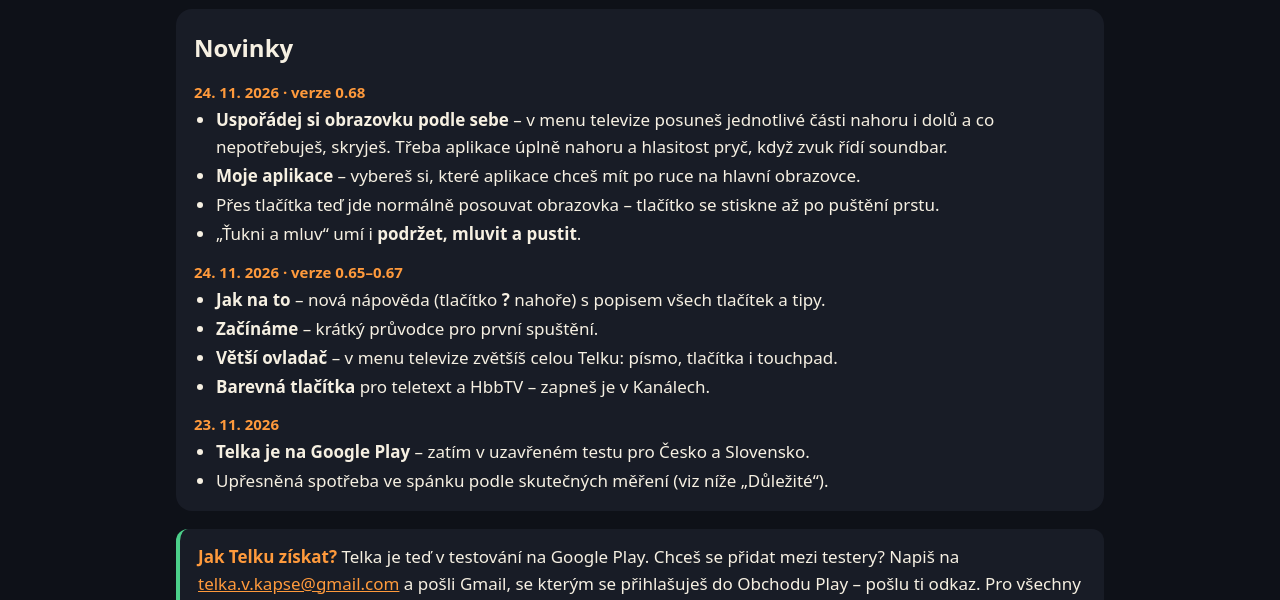
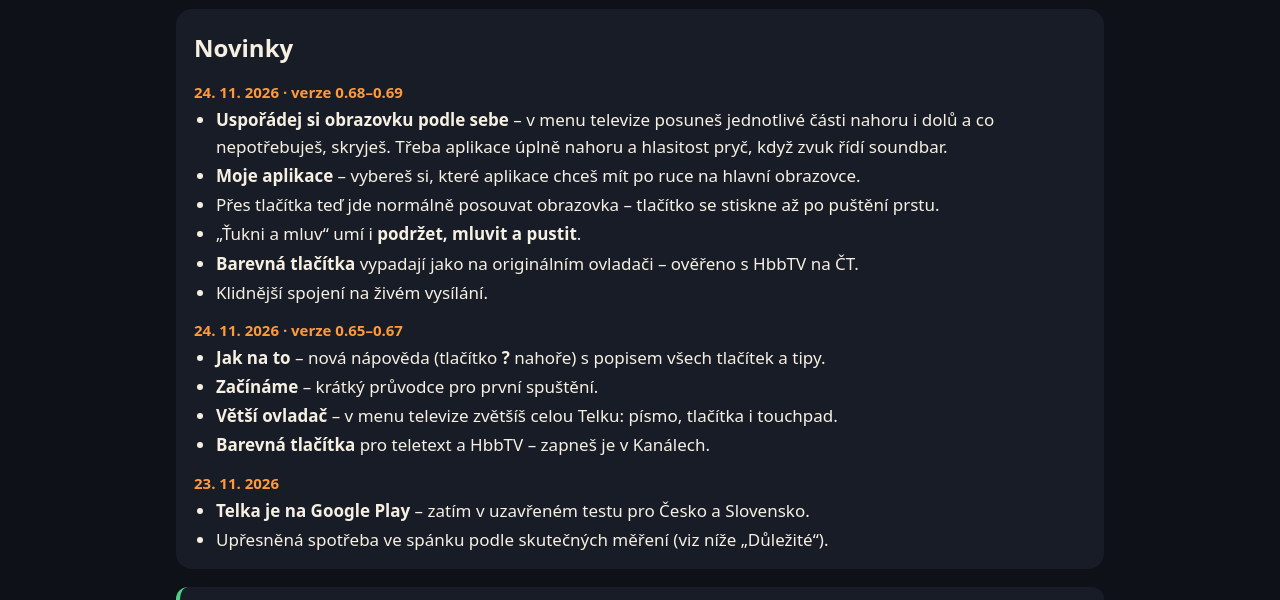
Before and after one commit to telka-v-kapse/telka-v-kapse.github.io, a plain HTML site: page index.html in a window 1280 px wide. Shown: the part 192-792 px from the top of the page. Drawn offline with Linux system fonts and the light colour scheme.

Commit message:
Novinky 0.69

```diff
--- a/index.html
+++ b/index.html
@@ -64,13 +64,15 @@
 
   <section class="novinky" id="novinky">
     <h2>Novinky</h2>
-    <p class="den">24. 11. 2026 · verze 0.68</p>
+    <p class="den">24. 11. 2026 · verze 0.68–0.69</p>
     <ul>
       <li><b>Uspořádej si obrazovku podle sebe</b> – v menu televize posuneš jednotlivé části nahoru i dolů a co nepotřebuješ,
         skryješ. Třeba aplikace úplně nahoru a hlasitost pryč, když zvuk řídí soundbar.</li>
       <li><b>Moje aplikace</b> – vybereš si, které aplikace chceš mít po ruce na hlavní obrazovce.</li>
       <li>Přes tlačítka teď jde normálně posouvat obrazovka – tlačítko se stiskne až po puštění prstu.</li>
       <li>„Ťukni a mluv“ umí i <b>podržet, mluvit a pustit</b>.</li>
+      <li><b>Barevná tlačítka</b> vypadají jako na originálním ovladači – ověřeno s HbbTV na ČT.</li>
+      <li>Klidnější spojení na živém vysílání.</li>
     </ul>
     <p class="den">24. 11. 2026 · verze 0.65–0.67</p>
     <ul>
```
